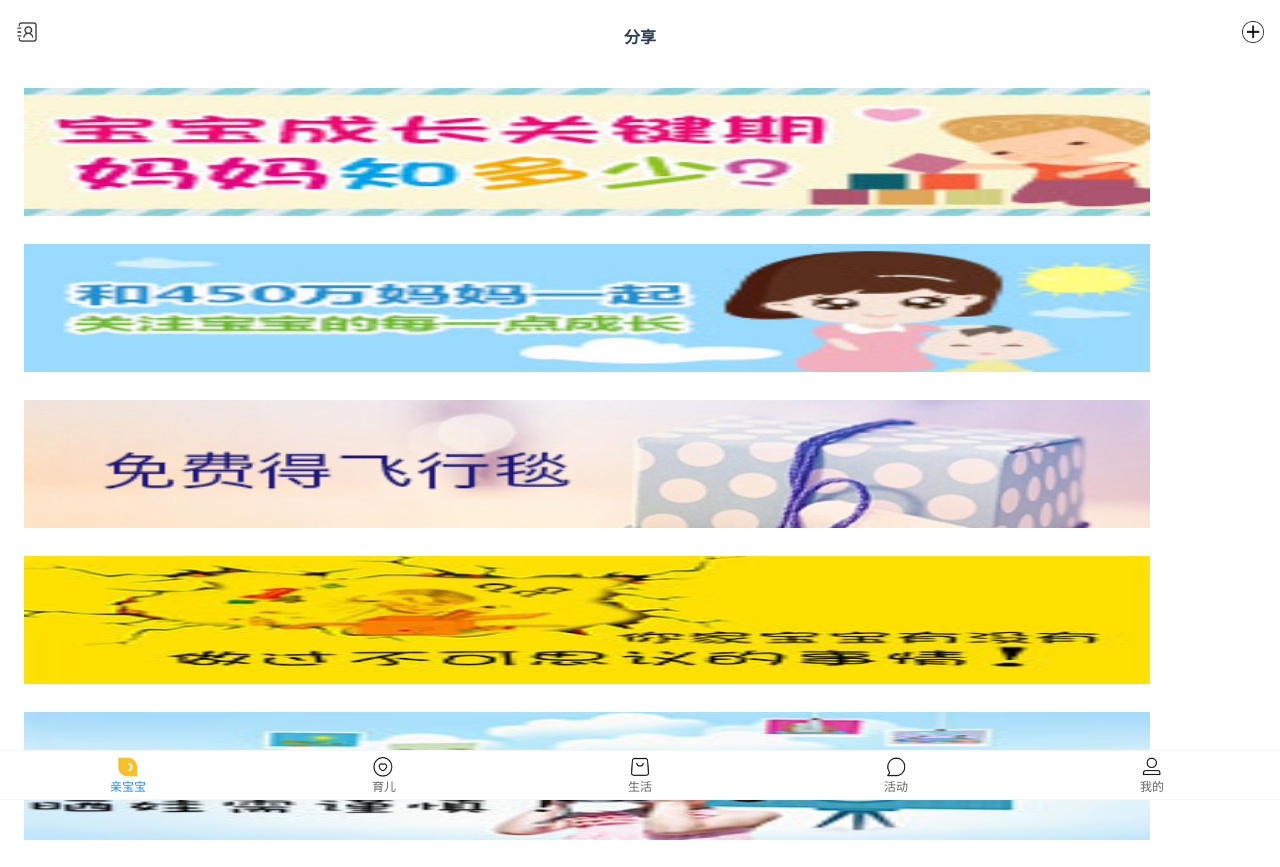
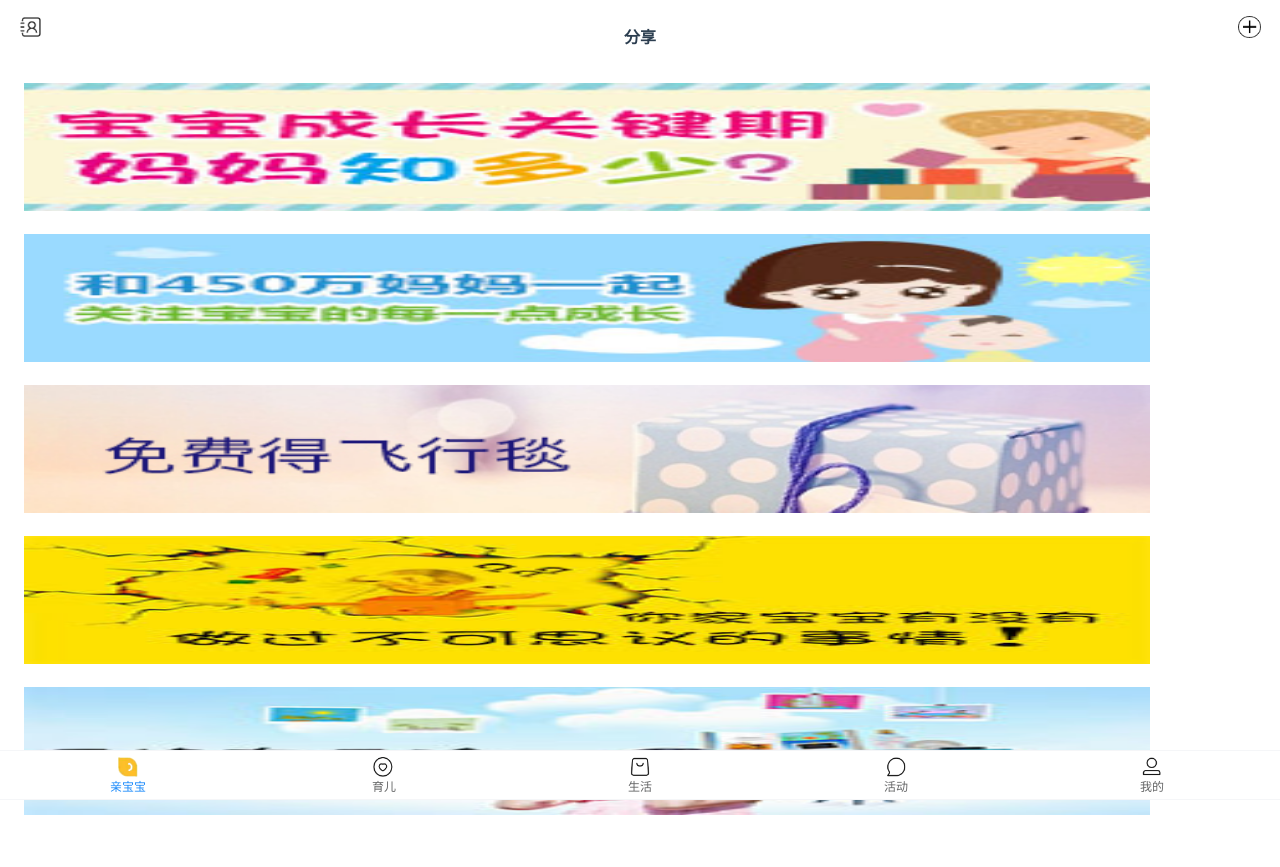
Before and after one commit to baizhaozhao125/baby, a Vue app: page /Chat in a window 1280 px wide. Before the commit the page ends 844 px from the top, so only its background shows below. Built offline with nearby package versions, Linux system fonts and the light colour scheme.

Commit message:
商城样式的修改 以及对底部导航栏对页面内容的影响

```diff
--- a/src/views/ChatCom/Chat.vue
+++ b/src/views/ChatCom/Chat.vue
@@ -22,6 +22,8 @@
   <div class="frist">
   <img class="tu" src="../../assets/chat/20.jpg" >
   </div>
+  <!-- 加空div显示页面全部的内容 -->
+  <div style="margin-top:3rem;"></div>
   <home-footer></home-footer>
   </div>
 </template>
@@ -46,21 +48,21 @@ border:1.5rem solid white;
 .tu{
 width:88%;
 height:8rem;
-border-top:1.5rem solid white;
+border-top:1.2rem solid white;
 border-right:1.5rem solid white;
 border-left:1.5rem solid white;
 }
 .d1{
   width:1.4rem;
   height:1.4rem;
-  margin-right:1rem;
-  margin-top:1.3rem;
+  margin-right:1.2rem;
+  margin-top:1rem;
 }
 .d2{
   width:1.4rem;
   height:1.4rem;
-  margin-left:1rem;
-  margin-top:1.3rem;
+  margin-left:1.2rem;
+  margin-top:1rem;
 }
 .size{
   font-size:1rem;
--- a/src/views/Product.vue
+++ b/src/views/Product.vue
@@ -2,7 +2,7 @@
   <div class="parent">
     <!-- 两个标签 -->
     <van-tabs v-model="activeName">
-      <van-tab title="社区" name="a">内容 1</van-tab>
+      <van-tab title="社区" name="a"></van-tab>
       <van-tab title="优品" name="b">
         <!-- 轮播图 -->
         <div class="swipe">
@@ -69,7 +69,7 @@
                     <h4  style="margin:0.3rem 0.3rem;">{{item.title}}</h4>
                     <span style="font-size:0.8rem;color:#aaa;margin:0 0.3rem;">{{item.subtitle}}</span>
                     <span style="margin:0.3rem 0.3rem; color:#f00;">¥{{item.price}}</span>
-                    <van-button size="large" @click="goDetails" :data-id="item.sid" color="hotpink" type="primary" >查看详情</van-button>
+                    <van-button size="large" @click="goDetails" :data-id="item.sid" color="pink" type="primary" >查看详情</van-button>
                   </div>
                 </div>
                 <div style="margin-bottom:3.2rem;"></div>
--- a/src/views/ShareCom/Share.vue
+++ b/src/views/ShareCom/Share.vue
@@ -24,6 +24,8 @@
       <p class="la">分享宝宝的精彩瞬间</p>
     </div>
     <friends :name="name"></friends>
+    <!-- 加空div把页面整体显示 不然底部导航栏会遮盖住页面的内容 -->
+    <div style="margin-top:3rem;"></div>
     <home-footer></home-footer>
   </div>
 </template>
```
